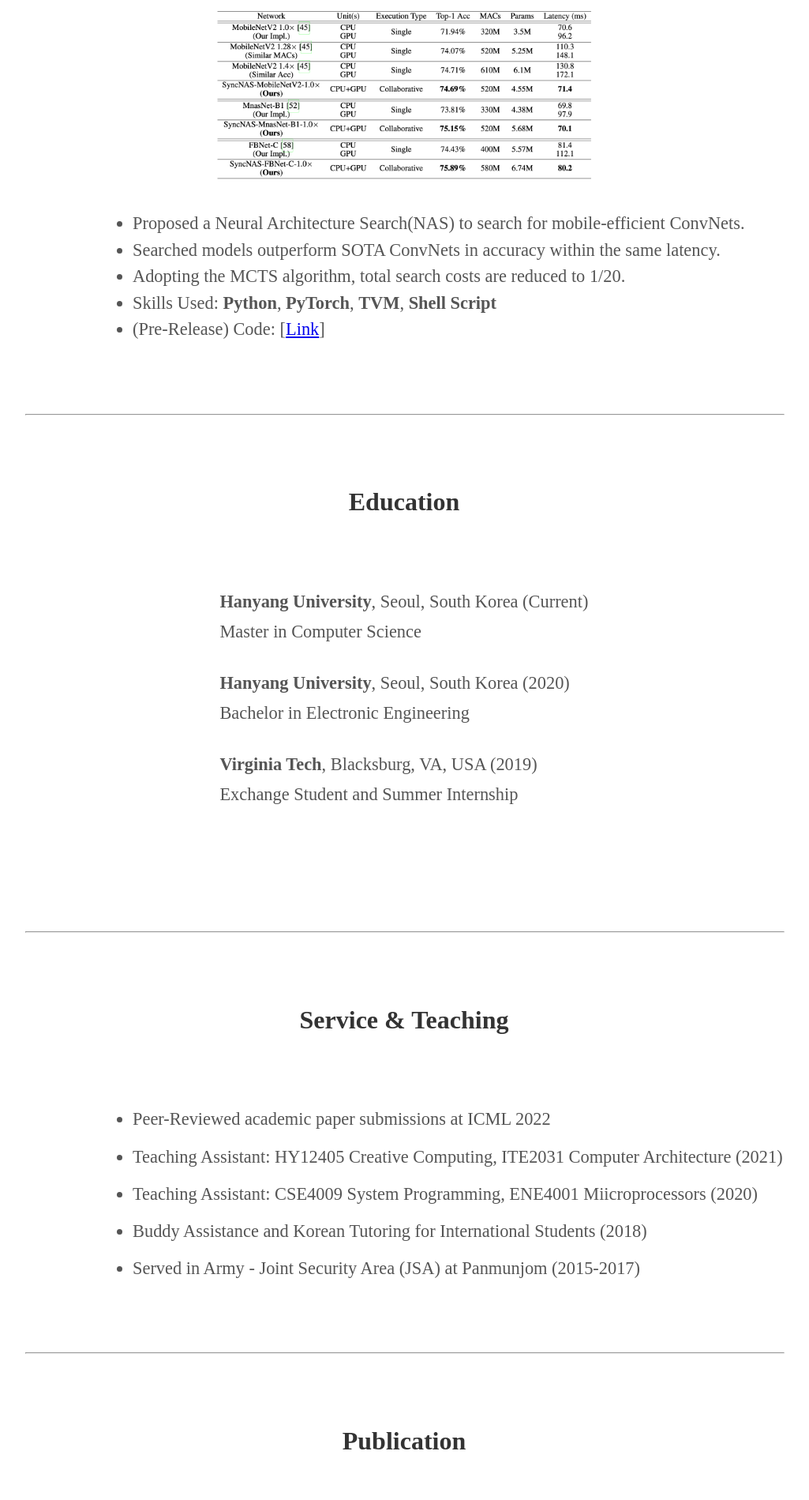
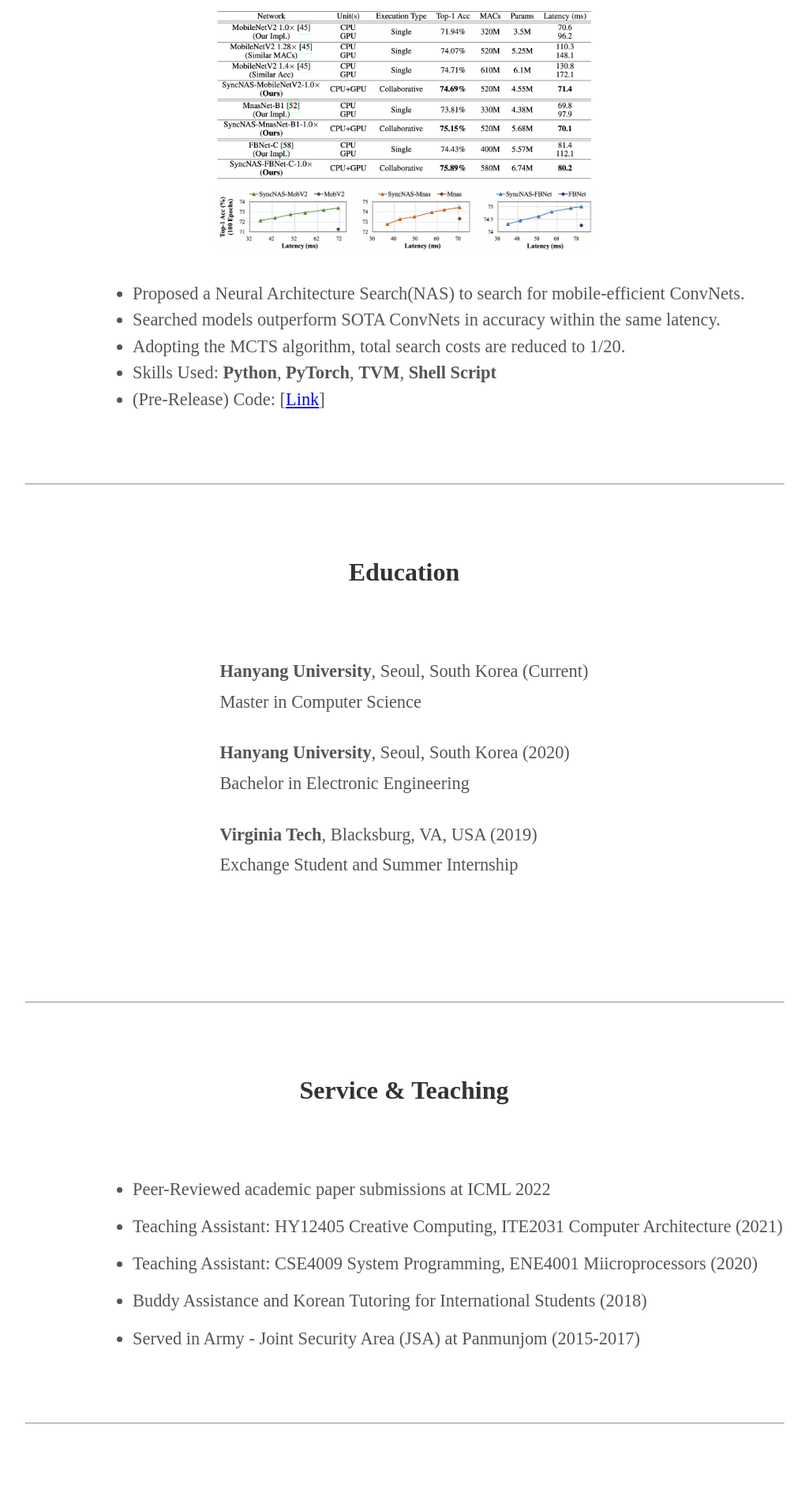
Before and after one commit to beomwookang/beomwookang.github.io, a Jekyll site: the page built from index.html, in a window 1280 px wide. Shown: the part 2907-4806 px from the top of the page at 79% size, without its empty margins (128-1153 px from the left). Built offline with Jekyll 4.4.1, drawn with Linux system fonts in a browser that asks for light colours; some web fonts are replaced.

Commit message:
updated NAS result images

```diff
--- a/_includes/about.html
+++ b/_includes/about.html
@@ -20,7 +20,8 @@
 
   <p style="margin-top: 8vh; margin-bottom: -7vh;"><b>Mobile-efficient NAS for Vision Tasks</b>
     <br><br><img alt="nas_overview" src="/imgs/NAS_Overview.png" class="nas-overview"><br>
-    <img alt="nas_result" src="/imgs/NAS_Result.png" class="nas-result">
+    <img alt="nas_result" src="/imgs/NAS_Result.png" class="nas-result"><br>
+    <img alt="nas_result2" src="/imgs/NAS_Result2.png" class="nas-result2">
   </p>
 
   <ul>
--- a/_includes/head.html
+++ b/_includes/head.html
@@ -56,7 +56,11 @@
 		margin-left: auto;
 		margin-right: auto;
 	}
-
+	.nas-result2 {
+		width: 50%;
+		margin-left: auto;
+		margin-right: auto;
+	}
 
     @media only screen and (min-width: 768px) {
 	h3 {
```
Also changed, not shown: imgs/NAS_Result2.png (added), 1 other file.
